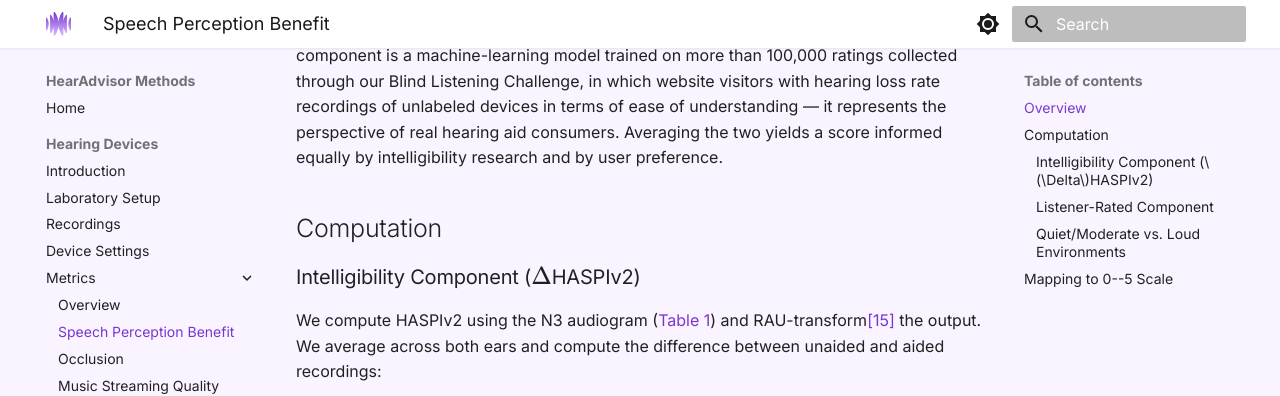
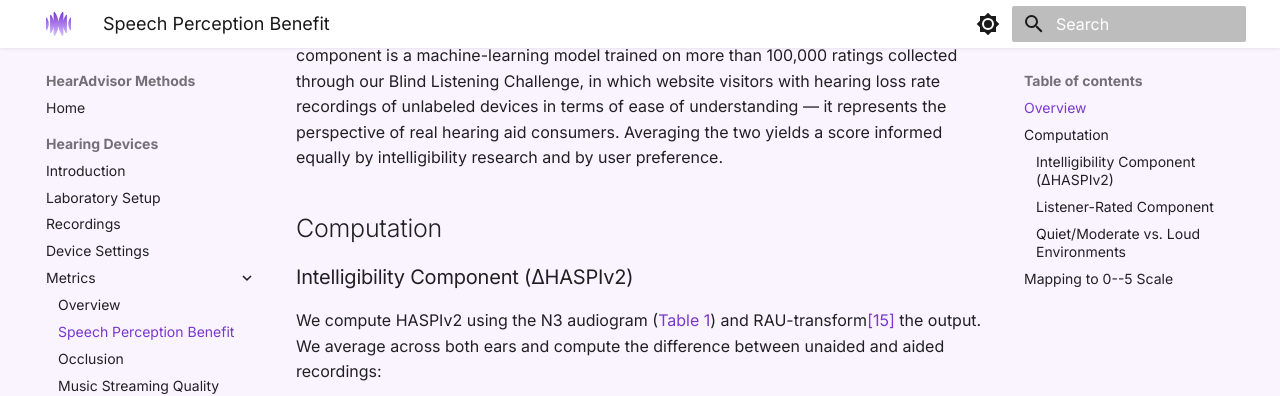
Before and after one commit to asabin/hearadvisor-methods, an MkDocs documentation site: the page built from docs/hearing-devices/metrics/speech-perception.md, in a window 1280 px wide and 900 px high, scrolled down 567 px. Shown: the top 396 px of the window. Built offline with MkDocs 1.6.1 and Material for MkDocs 9.7.7, drawn with Linux system fonts in a browser that asks for light colours.

Commit message:
methods: use literal delta in heading so TOC renders
Co-authored-by: Cursor <cursoragent@cursor.com>

```diff
--- a/docs/hearing-devices/metrics/speech-perception.md
+++ b/docs/hearing-devices/metrics/speech-perception.md
@@ -13,7 +13,7 @@ The two components are deliberately different in spirit. HASPIv2 is a model of t
 
 ## Computation
 
-### Intelligibility Component (\(\Delta\)HASPIv2)
+### Intelligibility Component (ΔHASPIv2)
 
 We compute HASPIv2 using the N3 audiogram ([Table 1](../device-settings.md#hearing-loss)) and RAU-transform[[15]](../references.md) the output. We average across both ears and compute the difference between unaided and aided recordings:
 
```
